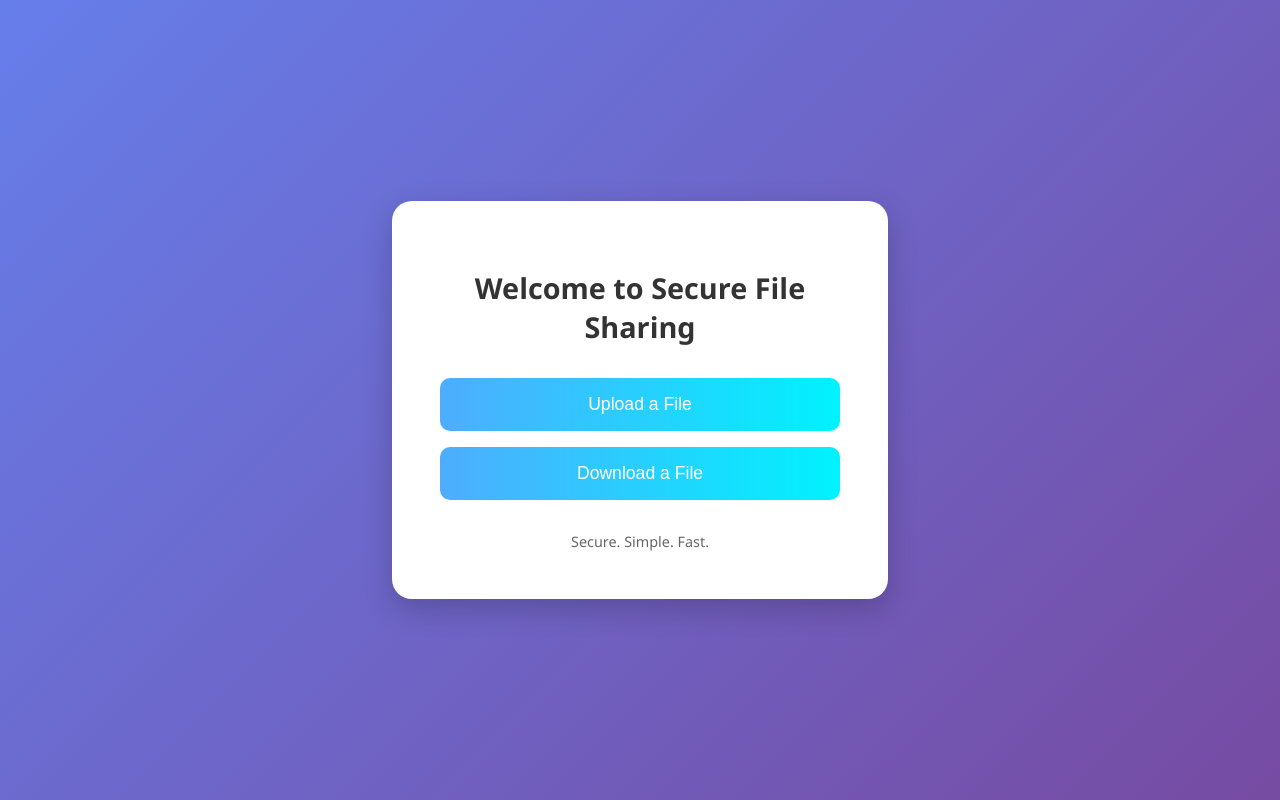
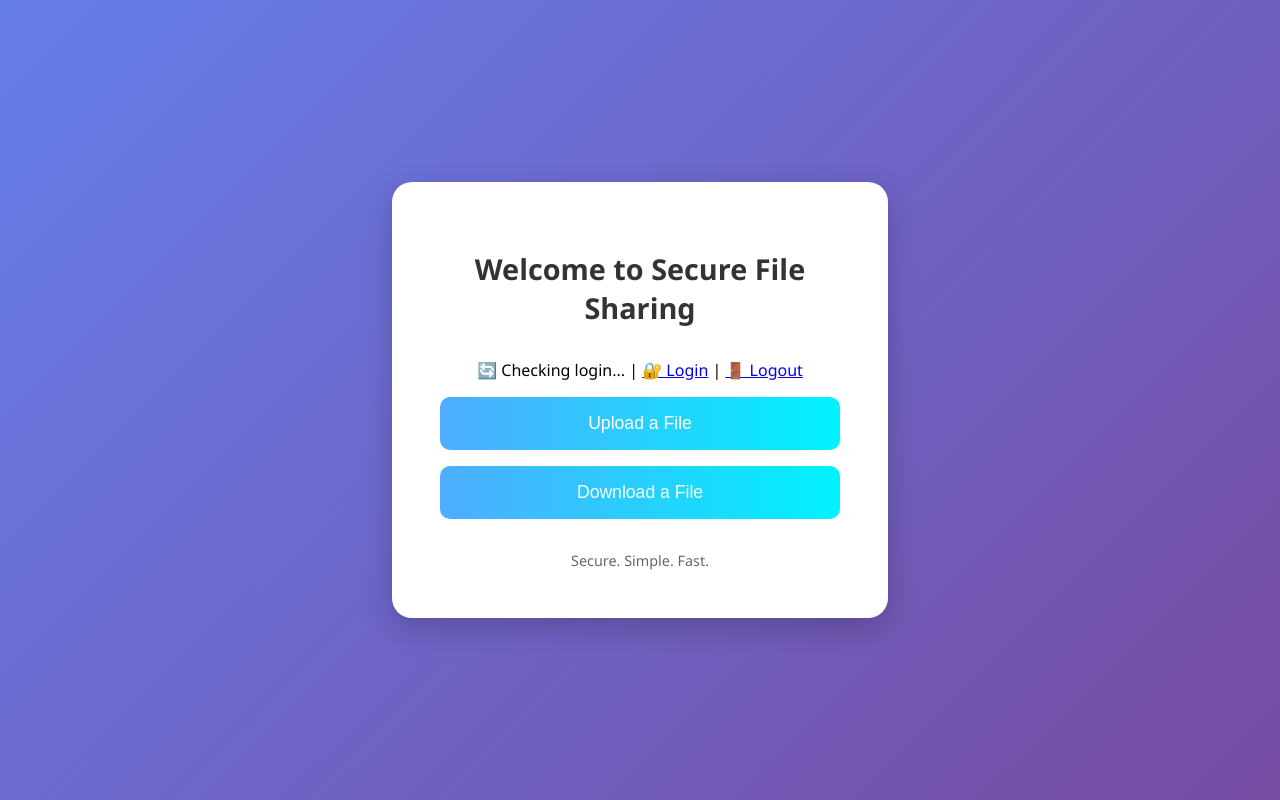
Before and after one commit to Amogh052003/secure-file-sharing, a plain HTML site: page frontend/index.html in a window 1280 px wide. Drawn offline with Linux system fonts and the light colour scheme.

Commit message:
Update index.html

```diff
--- a/frontend/index.html
+++ b/frontend/index.html
@@ -79,6 +79,11 @@
 <body>
   <div class="card">
     <h1>Welcome to Secure File Sharing</h1>
+    <div id="user-bar">
+      <span id="userInfo">🔄 Checking login...</span> |
+      <a href="/.auth/login/github">🔐 Login</a> |
+      <a href="/.auth/logout">🚪 Logout</a>
+    </div>
     <button class="btn" onclick="window.location.href='upload.html'">Upload a File</button>
     <button class="btn" onclick="window.location.href='download.html'">Download a File</button>
     <div class="footer">Secure. Simple. Fast.</div>
```
